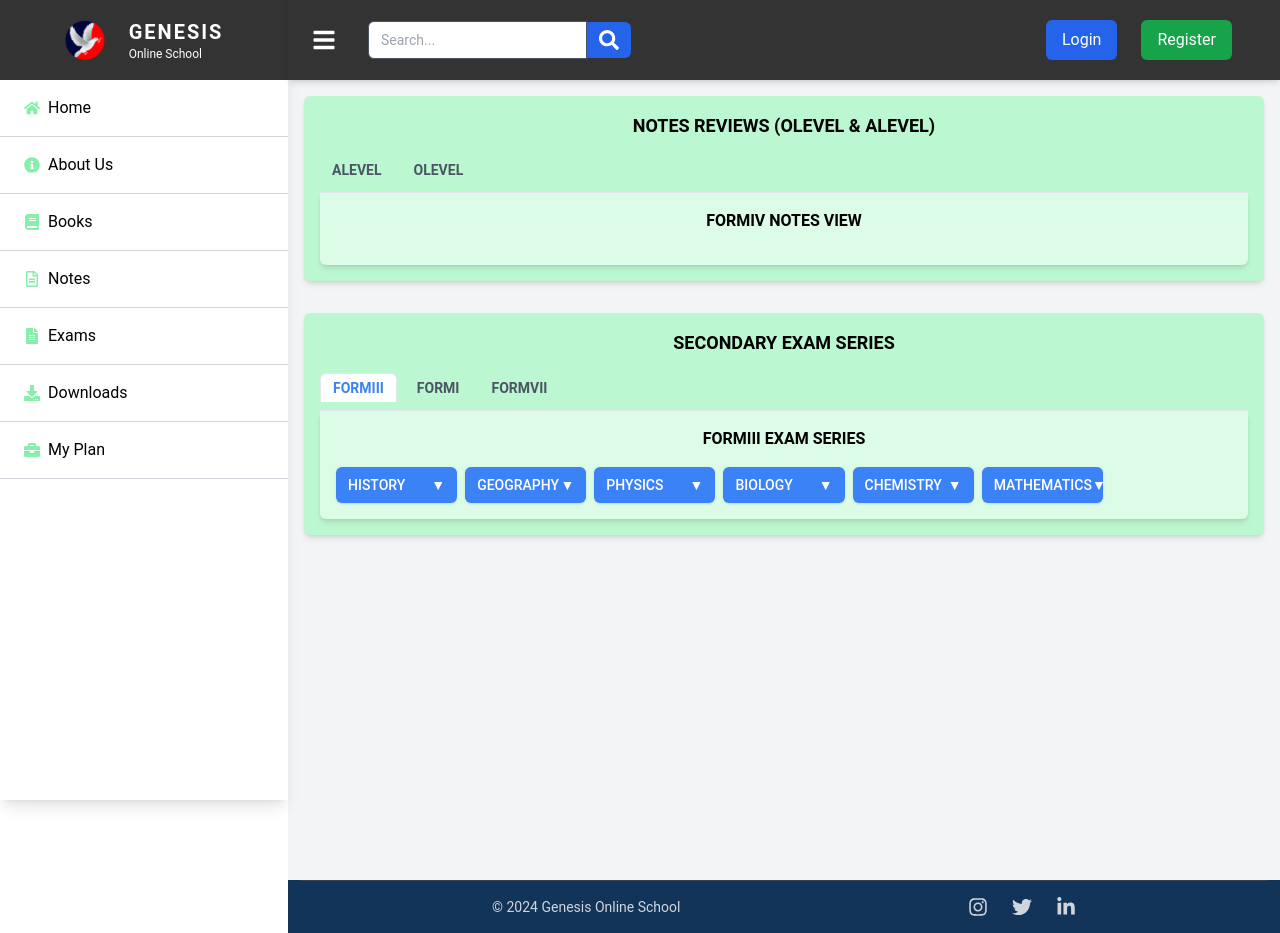
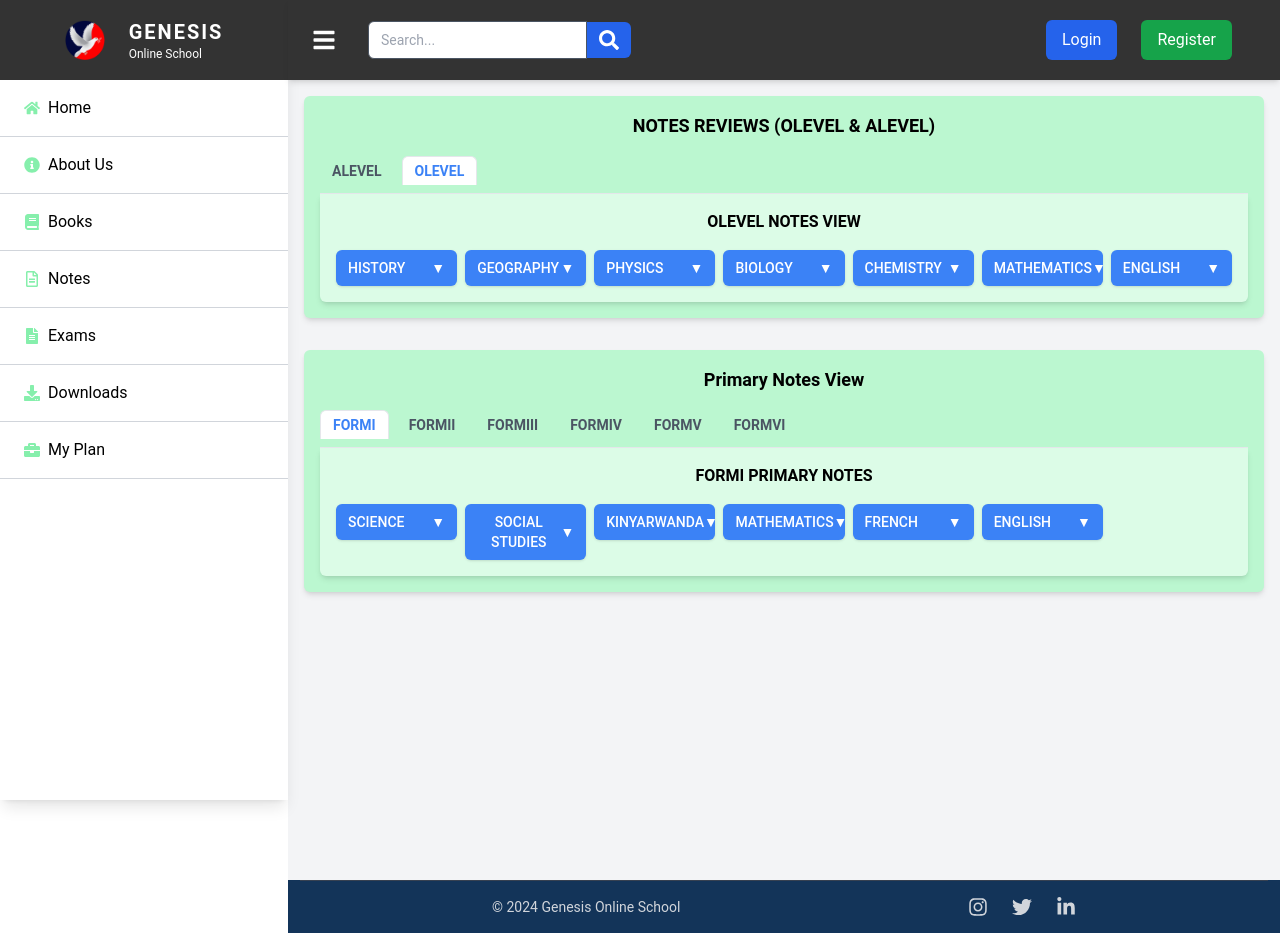
Before and after one commit to bahati-hakizimana/genesis_online_school, a React (Vite) app: page /notes in a window 1280 px wide. Built offline with nearby package versions, Linux system fonts and the light colour scheme.

Commit message:
change notes form review

```diff
--- a/src/pages/notes/Notes.jsx
+++ b/src/pages/notes/Notes.jsx
@@ -2,9 +2,9 @@ import React, { useState } from "react";
 
 const Notes = () => {
 
-  const [secondaryTab, setSecondaryTab] = useState("formIV");
+  const [secondaryTab, setSecondaryTab] = useState("OLevel");
   const [primaryTab, setPrimaryTab] = useState("stdVII");
-  const [examSeriesTab, setExamSeriesTab] = useState("formIII");
+  const [examSeriesTab, setExamSeriesTab] = useState("formI");
   const [regionalExamTab, setRegionalExamTab] = useState("formIV");
   const [primarySeriesTab, setPrimarySeriesTab] = useState("stdVII");
   const [secondarySubjectNotesTab, setSecondarySubjectNotesTab] = useState("formIV");
@@ -25,10 +25,12 @@ const Notes = () => {
     ALevel: [
      "GEOGRAPHY", "PHYSICS", "BIOLOGY", "CHEMISTRY", "MATHEMATICS", "ENGLISH"
     ],
-    formVI: ["HISTORY", "CIVICS", "GEOGRAPHY", "PHYSICS", "BIOLOGY", "CHEMISTRY", "MATHEMATICS", "COMMERCE", "BOOK KEEPING"],
-    formVII: ["HISTORY", "CIVICS", "GEOGRAPHY", "PHYSICS", "BIOLOGY", "CHEMISTRY", "MATHEMATICS", "COMMERCE", "BOOK KEEPING"],
-    formIII: ["HISTORY",  "GEOGRAPHY", "PHYSICS", "BIOLOGY", "CHEMISTRY", "MATHEMATICS"],
-    formI: ["HISTORY", "CIVICS", "GEOGRAPHY", "PHYSICS", "BIOLOGY", "CHEMISTRY", "MATHEMATICS", "COMMERCE", "BOOK KEEPING"],
+    formVI: ["SCIENCE", "SOCIAL STUDIES", "KINYARWANDA", "MATHEMATICS", "FRENCH", "ENGLISH"],
+    formV: ["SCIENCE", "SOCIAL STUDIES", "KINYARWANDA", "MATHEMATICS", "FRENCH", "ENGLISH"],
+    formIV: ["SCIENCE", "SOCIAL STUDIES", "KINYARWANDA", "MATHEMATICS", "FRENCH", "ENGLISH"],
+    formIII: ["SCIENCE", "SOCIAL STUDIES", "KINYARWANDA", "MATHEMATICS", "FRENCH", "ENGLISH"],
+    formII: ["SCIENCE", "SOCIAL STUDIES", "KINYARWANDA", "MATHEMATICS", "FRENCH", "ENGLISH"],
+    formI: ["SCIENCE", "SOCIAL STUDIES", "KINYARWANDA", "MATHEMATICS", "FRENCH", "ENGLISH"],
     stdVII: [
       "SCIENCE", "SOCIAL STUDIES", "CIVIC & MORAL", "ENGLISH", "KISWAHILI",
       "MATHEMATICS", "HISABATI", "SAYANSI", "MAARIFA JAMII", "URAI NA MAADILI"
@@ -105,9 +107,9 @@ const Notes = () => {
 
       {/* Secondary Exam Series */}
       <div className="bg-green-200 mt-8 p-4 rounded-md shadow-md">
-        <h2 className="text-lg font-bold mb-4 text-center">SECONDARY EXAM SERIES</h2>
+        <h2 className="text-lg font-bold mb-4 text-center">Primary Notes View</h2>
         <div className="flex space-x-2 border-b pb-2 justify-start overflow-x-auto">
-          {["formIII", "formI", "formVII"].map((tab) => (
+          {["formI", "formII", "formIII", "formIV", "formV", "formVI",].map((tab) => (
             <button
               key={tab}
               className={`py-1 px-3 text-sm font-semibold rounded-t-md ${examSeriesTab === tab ? "bg-white text-blue-500 border-t border-l border-r" : "text-gray-600"}`}
@@ -118,7 +120,7 @@ const Notes = () => {
           ))}
         </div>
         <div className="bg-green-100 p-4 rounded-b-md shadow-md">
-          <h3 className="text-md font-semibold mb-4 text-center">{examSeriesTab.toUpperCase()} EXAM SERIES</h3>
+          <h3 className="text-md font-semibold mb-4 text-center">{examSeriesTab.toUpperCase()} PRIMARY NOTES</h3>
           <div className="grid grid-cols-2 sm:grid-cols-3 md:grid-cols-4 lg:grid-cols-7 gap-2">
             {formData[examSeriesTab]?.map((subject) => (
               <div key={subject} className="relative">
```
